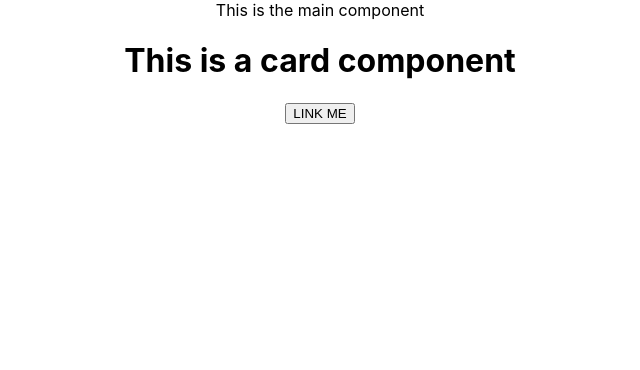
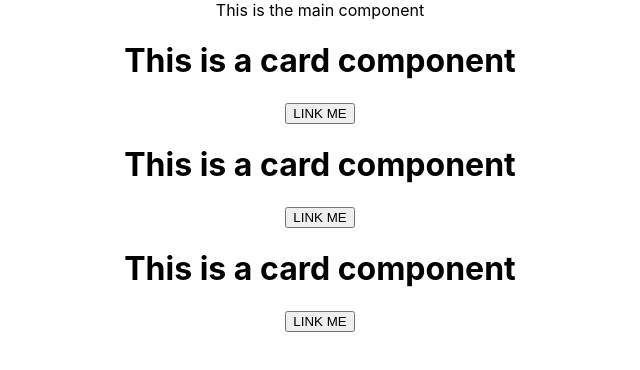
Before and after one commit to KirkBetzina/react-project-2, a React (Create React App) app: page / in a window 1280 px wide. Shown: the top 370 px of the page, without its empty margins (320-960 px from the left). Built offline with nearby package versions, Linux system fonts and the light colour scheme.

Commit message:
rendered three cards in main with .map

```diff
--- a/src/components/Card.jsx
+++ b/src/components/Card.jsx
@@ -1,12 +1,18 @@
 import React from 'react'
 
 const Card = (props) => {
-
+    const numArr = [1,2,3]
     return (
-        <div>
-            <h1>This is a card component</h1>
-            <img src="" alt=""/>
-            <button>LINK ME</button>
+        <div className ='Cards'>
+            {
+                numArr.map((number, index) =>(
+                    <div key={index}>
+                        <h1>This is a card component</h1>
+                        <img src="" alt=""/>
+                        <button>LINK ME</button>
+                    </div>
+                ))
+            }
         </div>
     )
 }
```
